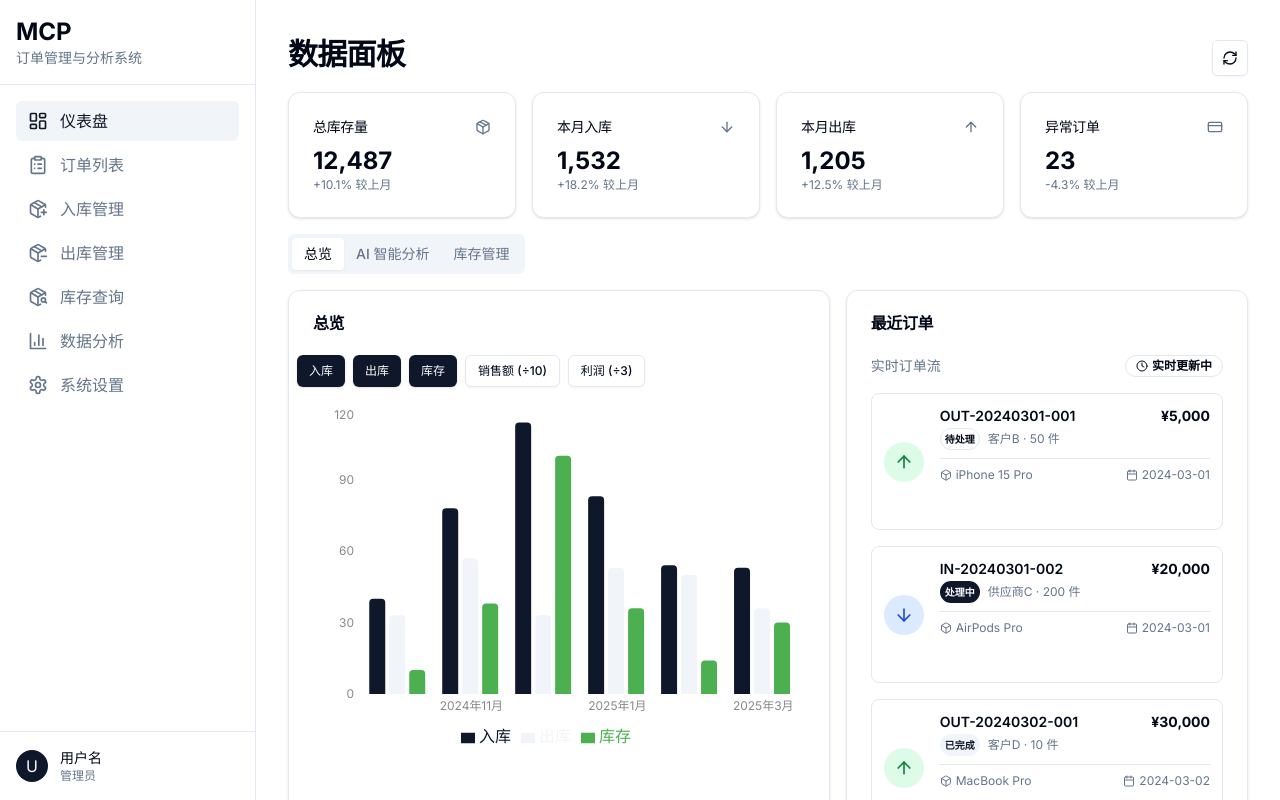
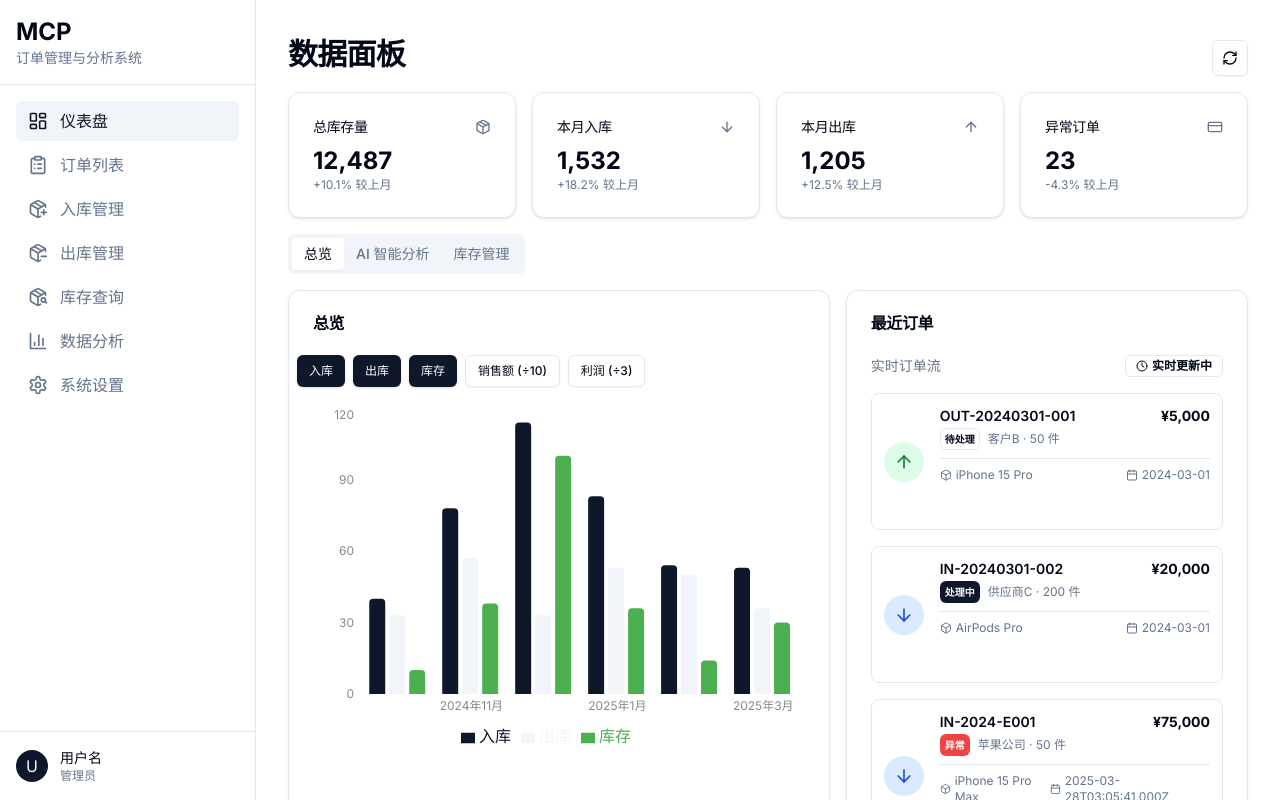
Before and after one commit to sunShineLoveMe/order-monitor-panel, a Next.js app: page / in a window 1280 px wide. Built offline with nearby package versions, Linux system fonts and the light colour scheme; no server answers; the database is empty.

Commit message:
异常订单

```diff
--- a/components/InventoryHeatmap.tsx
+++ b/components/InventoryHeatmap.tsx
@@ -32,7 +32,7 @@ export function InventoryHeatmap({ className }: InventoryHeatmapProps) {
     try {
       setLoading(true);
       const data = await DatabaseService.getInventory(filters);
-      setInventory(data);
+      // setInventory(data);
     } catch (error) {
       console.error("Error loading inventory:", error);
     } finally {
--- a/components/OrdersTable.tsx
+++ b/components/OrdersTable.tsx
@@ -53,14 +53,29 @@ const statusColors = {
 };
 
 interface OrdersTableProps {
-  type?: "inbound" | "outbound";
+  type?: 'inbound' | 'outbound';
   className?: string;
+  orders?: Order[];
+  loading?: boolean;
+  currentPage?: number;
+  totalOrders?: number;
+  pageSize?: number;
+  onPageChange?: (page: number) => void;
 }
 
-export default function OrdersTable({ type, className }: OrdersTableProps) {
-  const [orders, setOrders] = useState<OrderType[]>([]);
+export default function OrdersTable({
+  type,
+  className,
+  orders: externalOrders,
+  loading: externalLoading,
+  currentPage: externalCurrentPage,
+  totalOrders: externalTotalOrders,
+  pageSize: externalPageSize,
+  onPageChange: externalOnPageChange
+}: OrdersTableProps) {
+  const [orders, setOrders] = useState<OrderType[]>(externalOrders || []);
   const [selectedOrders, setSelectedOrders] = useState<Set<string>>(new Set());
-  const [loading, setLoading] = useState(true);
+  const [loading, setLoading] = useState<boolean>(externalLoading || false);
   const [showAnalysis, setShowAnalysis] = useState(false);
   const [analysisResult, setAnalysisResult] = useState<Record<string, OrderAnalysis>>({});
   const [analyzing, setAnalyzing] = useState(false);
@@ -75,26 +90,39 @@ export default function OrdersTable({ type, className }: OrdersTableProps) {
   const [selectedResolution, setSelectedResolution] = useState('');
   const [resolutionNote, setResolutionNote] = useState('');
   const [showAnomalies, setShowAnomalies] = useState(false);
-  const [currentPage, setCurrentPage] = useState(1);
-  const [totalOrders, setTotalOrders] = useState(0);
-  const pageSize = 10;
+  const [currentPage, setCurrentPage] = useState(externalCurrentPage || 1);
+  const [totalOrders, setTotalOrders] = useState(externalTotalOrders || 0);
+  const pageSize = externalPageSize || 10;
 
   useEffect(() => {
+    if (externalOrders) {
+      setOrders(externalOrders);
+    } else {
       loadOrders();
-    // 订阅实时更新
-    const channel = supabase
-      .channel('orders-changes')
-      .on('postgres_changes',
-        { event: '*', schema: 'public', table: 'orders' },
-        () => loadOrders())
-      .subscribe();
+    }
+  }, [type, currentPage, externalOrders]);
 
-    return () => {
-      channel.unsubscribe();
-    };
-  }, [type, currentPage]);
+  useEffect(() => {
+    if (externalLoading !== undefined) {
+      setLoading(externalLoading);
+    }
+  }, [externalLoading]);
+
+  useEffect(() => {
+    if (externalCurrentPage !== undefined) {
+      setCurrentPage(externalCurrentPage);
+    }
+  }, [externalCurrentPage]);
+
+  useEffect(() => {
+    if (externalTotalOrders !== undefined) {
+      setTotalOrders(externalTotalOrders);
+    }
+  }, [externalTotalOrders]);
 
   const loadOrders = async () => {
+    if (externalOrders) return;
+
     try {
       setLoading(true);
       const result = await DatabaseService.getOrders(type, currentPage, pageSize);
@@ -125,13 +153,17 @@ export default function OrdersTable({ type, className }: OrdersTableProps) {
   };
 
   const handleAnalyzeOrder = async (order: OrderType) => {
-    setSelectedOrders(new Set([order.id]));
+    setSelectedOrder(order);
+    setIsAnalyzing(true);
 
     try {
       const result = await aiService.analyzeOrder(order);
       setAnalysisResult({ [order.id]: result });
+      setShowAnalysis(true);
     } catch (error) {
       console.error("AI分析失败:", error);
+    } finally {
+      setIsAnalyzing(false);
     }
   };
 
@@ -257,19 +289,25 @@ export default function OrdersTable({ type, className }: OrdersTableProps) {
   };
 
   const handlePageChange = (page: number) => {
+    if (externalOnPageChange) {
+      externalOnPageChange(page);
+    } else {
       setCurrentPage(page);
+    }
   };
 
   const getStatusColor = (status: OrderType['status']) => {
     switch (status) {
       case 'completed':
-        return 'default';
+        return 'bg-gradient-to-r from-green-50 to-green-100 text-green-700 border-green-200 hover:from-green-100 hover:to-green-200';
       case 'processing':
-        return 'secondary';
+        return 'bg-gradient-to-r from-amber-50 to-amber-100 text-amber-700 border-amber-200 hover:from-amber-100 hover:to-amber-200';
       case 'pending':
-        return 'destructive';
+        return 'bg-gradient-to-r from-yellow-50 to-yellow-100 text-yellow-700 border-yellow-200 hover:from-yellow-100 hover:to-yellow-200';
+      case 'exception':
+        return 'bg-gradient-to-r from-red-50 to-red-100 text-red-700 border-red-200 hover:from-red-100 hover:to-red-200';
       default:
-        return 'outline';
+        return 'bg-gradient-to-r from-gray-50 to-gray-100 text-gray-700 border-gray-200 hover:from-gray-100 hover:to-gray-200';
     }
   };
 
@@ -281,6 +319,8 @@ export default function OrdersTable({ type, className }: OrdersTableProps) {
         return '处理中';
       case 'pending':
         return '待处理';
+      case 'exception':
+        return '异常订单';
       default:
         return status;
     }
@@ -389,17 +429,40 @@ export default function OrdersTable({ type, className }: OrdersTableProps) {
                     ¥{order.value.toLocaleString()}
                   </TableCell>
                   <TableCell>
-                    <Badge variant={getStatusColor(order.status)}>
+                    <Badge
+                      className={cn(
+                        "px-3 py-1.5 rounded-full font-medium transition-all duration-200 ease-in-out shadow-sm hover:shadow-md",
+                        "border border-transparent backdrop-blur-sm",
+                        getStatusColor(order.status)
+                      )}
+                    >
+                      <div className="flex items-center gap-1.5">
+                        {order.status === 'completed' && <CheckCircle2 className="w-3.5 h-3.5" />}
+                        {order.status === 'processing' && <Clock className="w-3.5 h-3.5 animate-spin" />}
+                        {order.status === 'pending' && <Clock className="w-3.5 h-3.5" />}
+                        {order.status === 'exception' && <AlertTriangle className="w-3.5 h-3.5" />}
                         {getStatusText(order.status)}
+                      </div>
                     </Badge>
                   </TableCell>
                   <TableCell>
                     {new Date(order.date).toLocaleString("zh-CN")}
                   </TableCell>
                   <TableCell>
+                    {order.status === 'exception' ? (
+                      <Button
+                        size="sm"
+                        className="bg-gradient-to-r from-blue-500 to-purple-500 text-white hover:from-blue-600 hover:to-purple-600 transition-all duration-300 shadow-md hover:shadow-lg flex items-center gap-1.5 h-8"
+                        onClick={() => handleAnalyzeOrder(order)}
+                      >
+                        <BrainCircuit className="w-3.5 h-3.5" />
+                        AI智能分析
+                      </Button>
+                    ) : (
                       <Badge variant={order.type === 'inbound' ? 'default' : 'secondary'}>
                         {order.type === 'inbound' ? '入库' : '出库'}
                       </Badge>
+                    )}
                   </TableCell>
                   <TableCell>
                     <DropdownMenu>
@@ -450,15 +513,20 @@ export default function OrdersTable({ type, className }: OrdersTableProps) {
         <DialogContent className="max-w-3xl">
           <DialogHeader>
             <DialogTitle className="flex items-center gap-2">
-              <AlertTriangleIcon className="h-5 w-5 text-yellow-500" />
-              AI 分析结果
+              <BrainCircuit className="h-5 w-5 text-blue-500" />
+              AI 智能分析结果
             </DialogTitle>
           </DialogHeader>
           <div className="space-y-4">
-            {analysisResult && Object.entries(analysisResult).map(([orderId, result]: [string, any]) => {
+            {isAnalyzing ? (
+              <div className="flex flex-col items-center justify-center py-8">
+                <Loader2 className="h-8 w-8 animate-spin text-primary mb-4" />
+                <p className="text-sm text-muted-foreground">正在分析订单数据...</p>
+              </div>
+            ) : analysisResult && Object.entries(analysisResult).map(([orderId, result]) => {
               const order = orders.find(o => o.id === orderId);
               return (
-                <div key={orderId} className="space-y-4 p-4 border rounded-lg">
+                <div key={orderId} className="space-y-4 p-4 border rounded-lg bg-slate-50">
                   <div className="flex justify-between items-start">
                     <div>
                       <h4 className="font-medium">订单 {order?.order_number}</h4>
@@ -467,53 +535,64 @@ export default function OrdersTable({ type, className }: OrdersTableProps) {
                       </p>
                     </div>
                     <Badge
-                      variant={
-                        result.riskLevel === "low"
-                          ? "default"
-                          : result.riskLevel === "medium"
-                          ? "secondary"
-                          : "destructive"
-                      }
+                      className={cn(
+                        "px-3 py-1 rounded-md",
+                        result.riskScore > 0.5 ? "bg-red-100 text-red-800" :
+                        result.riskScore > 0.3 ? "bg-amber-100 text-amber-800" :
+                        "bg-green-100 text-green-800"
+                      )}
                     >
-                      风险等级: {result.riskLevel}
+                      风险评分: {(result.riskScore * 10).toFixed(1)}
                     </Badge>
                   </div>
 
-                  <div className="grid gap-4">
+                  <div className="grid gap-4 mt-4">
                     <div>
-                      <h5 className="font-medium mb-2">主要发现</h5>
-                      <ul className="list-disc list-inside space-y-1">
-                        {result.insights.map((insight: string, index: number) => (
-                          <li key={index} className="text-sm">{insight}</li>
+                      <h5 className="font-medium mb-2 text-slate-800">分析发现</h5>
+                      <div className="space-y-3">
+                        {result.findings.map((finding, index) => (
+                          <div key={index} className={cn(
+                            "p-3 rounded-md",
+                            finding.severity === 'high' ? "bg-red-50 border border-red-100" :
+                            finding.severity === 'medium' ? "bg-amber-50 border border-amber-100" :
+                            "bg-blue-50 border border-blue-100"
+                          )}>
+                            <div className="flex items-center gap-2 mb-1">
+                              {finding.severity === 'high' && <AlertTriangle className="h-4 w-4 text-red-500" />}
+                              {finding.severity === 'medium' && <AlertTriangle className="h-4 w-4 text-amber-500" />}
+                              {finding.severity === 'low' && <AlertTriangle className="h-4 w-4 text-blue-500" />}
+                              <span className="font-medium">{finding.category}</span>
+                            </div>
+                            <p className="text-sm mb-2">{finding.description}</p>
+                            {finding.recommendations.length > 0 && (
+                              <div className="text-sm">
+                                <span className="font-medium">建议: </span>
+                                <ul className="list-disc list-inside space-y-1 pl-1 mt-1">
+                                  {finding.recommendations.map((rec, idx) => (
+                                    <li key={idx}>{rec}</li>
                                   ))}
                                 </ul>
                               </div>
+                            )}
+                          </div>
+                        ))}
+                      </div>
+                    </div>
 
                     <div>
-                      <h5 className="font-medium mb-2">建议措施</h5>
-                      <ul className="list-disc list-inside space-y-1">
-                        {result.recommendations.map((rec: string, index: number) => (
-                          <li key={index} className="text-sm">{rec}</li>
-                        ))}
-                      </ul>
+                      <h5 className="font-medium mb-2 text-slate-800">总结</h5>
+                      <p className="text-sm p-3 bg-white rounded-md border">{result.summary}</p>
                     </div>
 
-                    {result.potentialImpact && (
+                    {result.relatedOrders && result.relatedOrders.length > 0 && (
                       <div>
-                        <h5 className="font-medium mb-2">潜在影响</h5>
-                        <div className="grid gap-2">
-                          <div className="text-sm">
-                            <span className="font-medium">财务影响: </span>
-                            ¥{result.potentialImpact.financial.toLocaleString()}
-                          </div>
-                          <div className="text-sm">
-                            <span className="font-medium">运营影响: </span>
-                            {result.potentialImpact.operational}
-                          </div>
-                          <div className="text-sm">
-                            <span className="font-medium">客户满意度: </span>
-                            {result.potentialImpact.customerSatisfaction}
-                          </div>
+                        <h5 className="font-medium mb-2 text-slate-800">相关订单</h5>
+                        <div className="grid grid-cols-2 gap-2">
+                          {result.relatedOrders.map((orderNum, idx) => (
+                            <Badge key={idx} variant="outline" className="justify-start">
+                              {orderNum}
+                            </Badge>
+                          ))}
                         </div>
                       </div>
                     )}
@@ -521,6 +600,19 @@ export default function OrdersTable({ type, className }: OrdersTableProps) {
                 </div>
               );
             })}
+          </div>
+          <div className="flex justify-end gap-2 mt-2">
+            <Button variant="outline" onClick={() => setShowAnalysis(false)}>
+              关闭
+            </Button>
+            <Button
+              variant="default"
+              className="bg-gradient-to-r from-blue-500 to-purple-500 hover:from-blue-600 hover:to-purple-600"
+              onClick={handleExportAnalysis}
+            >
+              <Download className="mr-2 h-4 w-4" />
+              导出分析报告
+            </Button>
           </div>
         </DialogContent>
       </Dialog>
--- a/components/ui/badge.tsx
+++ b/components/ui/badge.tsx
@@ -4,7 +4,7 @@ import { cva, type VariantProps } from "class-variance-authority";
 import { cn } from "@/lib/utils";
 
 const badgeVariants = cva(
-  "inline-flex items-center rounded-full border px-2.5 py-0.5 text-xs font-semibold transition-colors focus:outline-none focus:ring-2 focus:ring-ring focus:ring-offset-2",
+  "inline-flex items-center rounded-md border px-2.5 py-0.5 text-xs font-semibold transition-colors focus:outline-none focus:ring-2 focus:ring-ring focus:ring-offset-2",
   {
     variants: {
       variant: {
@@ -25,11 +25,13 @@ const badgeVariants = cva(
 
 export interface BadgeProps
   extends React.HTMLAttributes<HTMLDivElement>,
-    VariantProps<typeof badgeVariants> {}
+    VariantProps<typeof badgeVariants> {
+  className?: string;
+}
 
 function Badge({ className, variant, ...props }: BadgeProps) {
   return (
-    <div className={cn(badgeVariants({ variant }), className)} {...props} />
+    <div className={cn(variant ? badgeVariants({ variant }) : '', className)} {...props} />
   );
 }
 
--- a/lib/data.ts
+++ b/lib/data.ts
@@ -94,6 +94,101 @@ export const mockOrders: OrderType[] = [
     created_at: "2024-03-01T00:00:00Z",
     updated_at: "2024-03-01T00:00:00Z"
   },
+  {
+    id: "e1",
+    order_number: "IN-2024-E001",
+    customer: "苹果公司",
+    type: "inbound",
+    status: "exception",
+    product_name: "iPhone 15 Pro Max",
+    quantity: 50,
+    value: 75000.00,
+    date: new Date().toISOString(),
+    created_at: new Date().toISOString(),
+    updated_at: new Date().toISOString(),
+    exceptions: [{
+      type: "quality_issue",
+      description: "收到的产品外包装有明显损坏",
+      status: "open",
+      created_at: new Date().toISOString()
+    }]
+  },
+  {
+    id: "e2",
+    order_number: "OUT-2024-E001",
+    customer: "京东自营",
+    type: "outbound",
+    status: "exception",
+    product_name: "MacBook Pro 16",
+    quantity: 30,
+    value: 450000.00,
+    date: new Date().toISOString(),
+    created_at: new Date().toISOString(),
+    updated_at: new Date().toISOString(),
+    exceptions: [{
+      type: "delivery_delay",
+      description: "物流延迟超过48小时",
+      status: "open",
+      created_at: new Date().toISOString()
+    }]
+  },
+  {
+    id: "e3",
+    order_number: "IN-2024-E002",
+    customer: "华为公司",
+    type: "inbound",
+    status: "exception",
+    product_name: "Mate 60 Pro+",
+    quantity: 100,
+    value: 899900.00,
+    date: new Date().toISOString(),
+    created_at: new Date().toISOString(),
+    updated_at: new Date().toISOString(),
+    exceptions: [{
+      type: "inventory_mismatch",
+      description: "实际到货数量少于订单数量20台",
+      status: "open",
+      created_at: new Date().toISOString()
+    }]
+  },
+  {
+    id: "e4",
+    order_number: "OUT-2024-E002",
+    customer: "天猫旗舰店",
+    type: "outbound",
+    status: "exception",
+    product_name: "AirPods Pro 2",
+    quantity: 200,
+    value: 299800.00,
+    date: new Date().toISOString(),
+    created_at: new Date().toISOString(),
+    updated_at: new Date().toISOString(),
+    exceptions: [{
+      type: "wrong_product",
+      description: "发货产品型号与订单不符",
+      status: "open",
+      created_at: new Date().toISOString()
+    }]
+  },
+  {
+    id: "e5",
+    order_number: "IN-2024-E003",
+    customer: "小米公司",
+    type: "inbound",
+    status: "exception",
+    product_name: "小米14 Ultra",
+    quantity: 80,
+    value: 519920.00,
+    date: new Date().toISOString(),
+    created_at: new Date().toISOString(),
+    updated_at: new Date().toISOString(),
+    exceptions: [{
+      type: "damaged_goods",
+      description: "部分产品在运输过程中受损",
+      status: "open",
+      created_at: new Date().toISOString()
+    }]
+  }
 ];
 
 export const mockInventoryData: InventoryItem[] = [
```
Also changed, not shown: app/orders/page.tsx (+23 -6 lines). Lines whose indentation alone changed are shown as unchanged.
